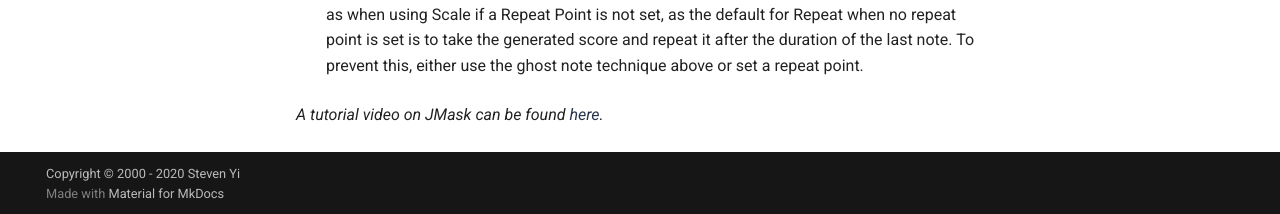
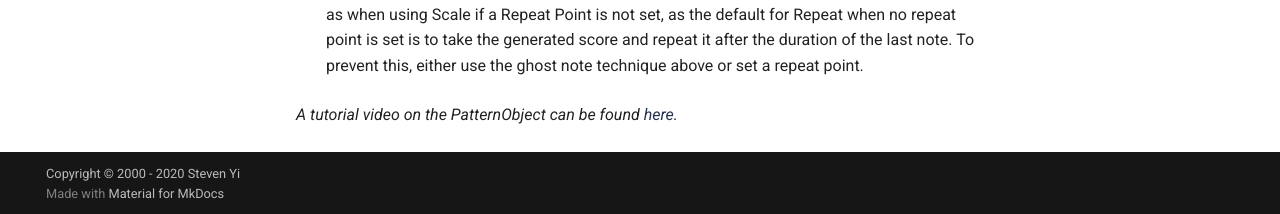
Before and after one commit to kunstmusik/blue-manual, an MkDocs documentation site: the page built from docs/users/reference/soundObjects/patternObject.md, in a window 1280 px wide and 900 px high, scrolled down 2618 px. Shown: the part 683-897 px from the top of the window. Built offline with MkDocs 1.6.1 and Material for MkDocs 9.7.7, drawn with Linux system fonts in a browser that asks for light colours; comment, search, counter and statistics services are not loaded.

Commit message:
correction

```diff
--- a/docs/users/reference/soundObjects/patternObject.md
+++ b/docs/users/reference/soundObjects/patternObject.md
@@ -112,4 +112,5 @@
     last note. To prevent this, either use the ghost note technique
     above or set a repeat point.
 
-_A tutorial video on JMask can be found [here](https://www.youtube.com/watch?v=O2QkPMP0Rrc&t=319s)._
+_A tutorial video on the PatternObject can be found
+[here](https://www.youtube.com/watch?v=O2QkPMP0Rrc&t=319s)._
```
